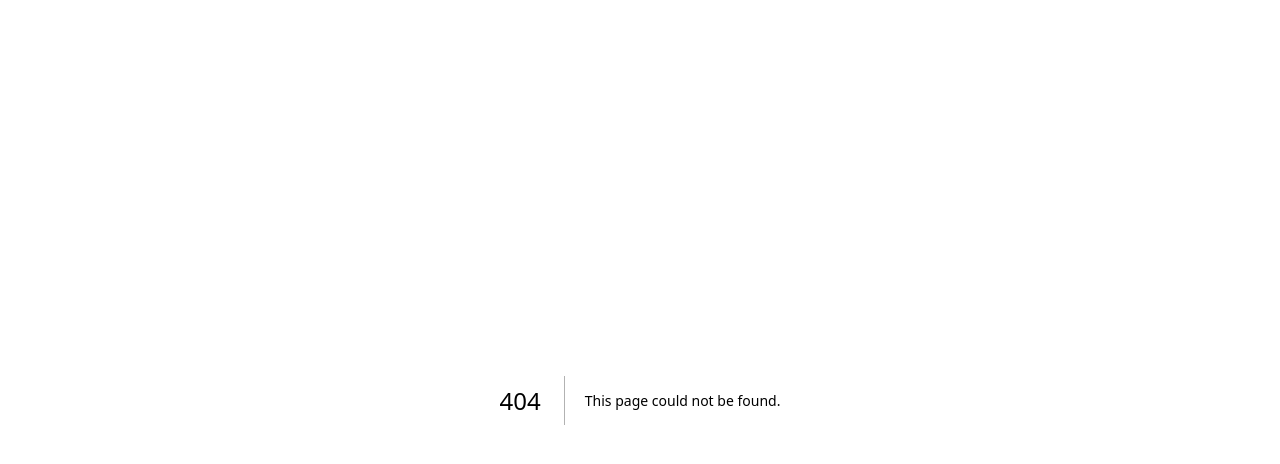
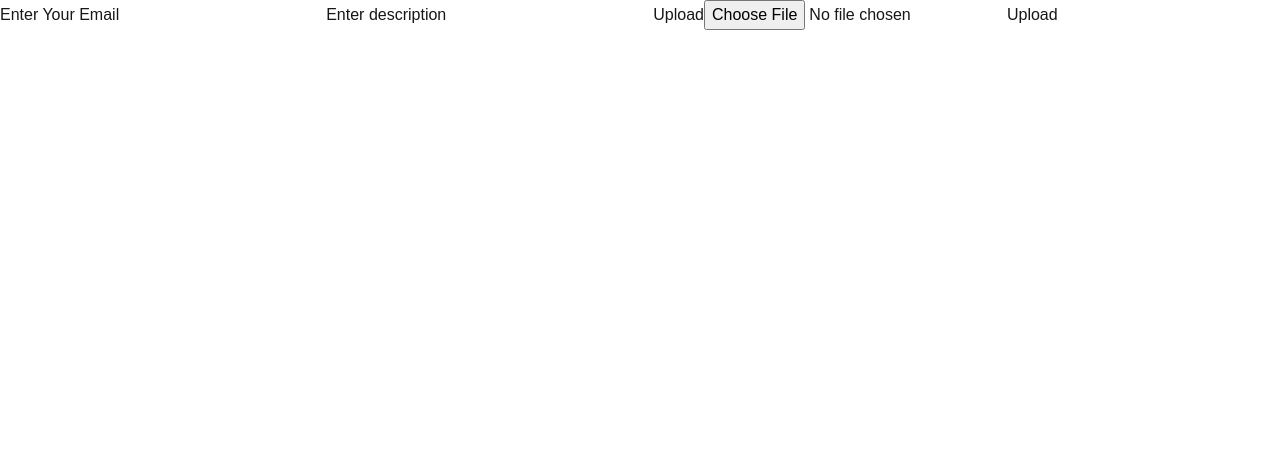
Before and after one commit to satyarth7srivastava/store-file, a Next.js app: page /upload in a window 1280 px wide. Before the commit this address had no page. Shown: the top 464 px of the page. Built offline with nearby package versions, Linux system fonts and the light colour scheme.

Commit message:
frontend done

```diff
--- /dev/null
+++ b/src/app/upload/page.jsx
@@ -0,0 +1,71 @@
+"use client"
+
+import { useState } from "react"
+import axios from "axios"
+
+
+export default function Upload() {
+    const [file, setFile] = useState(null);
+    const [email, setEmail] = useState(null);
+    const [descp, setDescp] = useState(null);
+    const handleChange = (e) => {
+        if (e.target.id === "file") {
+            setFile(e.target.files[0]);
+        } else if (e.target.id === "email") {
+            setEmail(e.target.value);
+        } else if (e.target.id === "descp") {
+            setDescp(e.target.value);
+        }
+    }
+
+    const handleSubmit = async (e) => {
+        e.preventDefault();
+        const formData = new FormData();
+        formData.append("file", file);
+        formData.append("email", email);
+        formData.append("descp", descp);
+        try {
+            const res = await axios.post("/api/upload", formData, {
+                headers: {
+                    "Content-Type": "multipart/form-data"
+                }
+            });
+            console.log(res.data);
+        } catch (error) {
+            console.log(error);
+        }
+    }
+    return (
+        <form
+        className="flex flex-col gap-4 items-center justify-center min-h-screen p-8 pb-20 font-[family-name:var(--font-geist-sans)]"
+        >
+            <label
+            className="block"
+            htmlFor="email">Enter Your Email</label>
+            <input
+            onChange={handleChange}
+            className="text-black border border-solid border-transparent rounded-md p-2"
+            type="email" id="email" name="email" required />
+            <label
+            className="block"
+            htmlFor="descp">Enter description</label>
+            <input
+            onChange={handleChange}
+            className="text-black border border-solid border-transparent rounded-md p-2"
+            type="text" id="descp" name="descp" required />
+            <label
+            className="block"
+            htmlFor="file">Upload</label>
+            <input
+            onChange={handleChange}
+            className="border border-solid border-transparent rounded-md p-2 bg-[#383838] dark:bg-[#ccc] text-background"
+            type="file" id="file" name="file" required />
+            <button
+                className="rounded-full border border-solid border-transparent transition-colors flex items-center justify-center bg-foreground text-background gap-2 hover:bg-[#383838] dark:hover:bg-[#ccc] text-sm sm:text-base h-10 sm:h-12 px-4 sm:px-5"
+                onClick={handleSubmit}
+            >
+                Upload
+            </button>
+        </form>
+    )
+}
```
Also changed, not shown: package.json (+8 -5 lines), src/app/home/page.jsx (added, +28 -0 lines), src/components/getlist.jsx (added, +73 -0 lines), src/middleware.js (added, +16 -0 lines), 1 other file (tests, documents, lock files or other folders).
